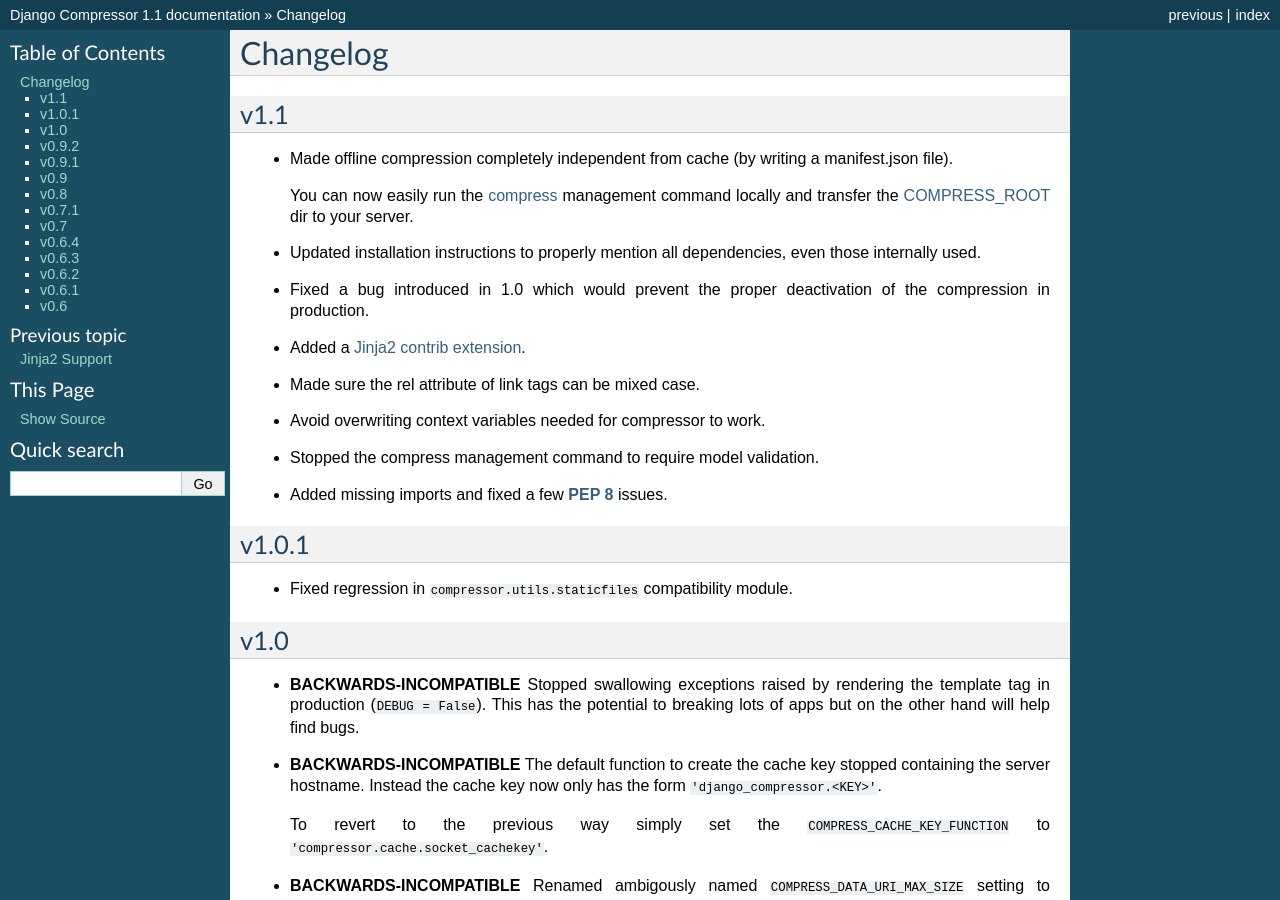
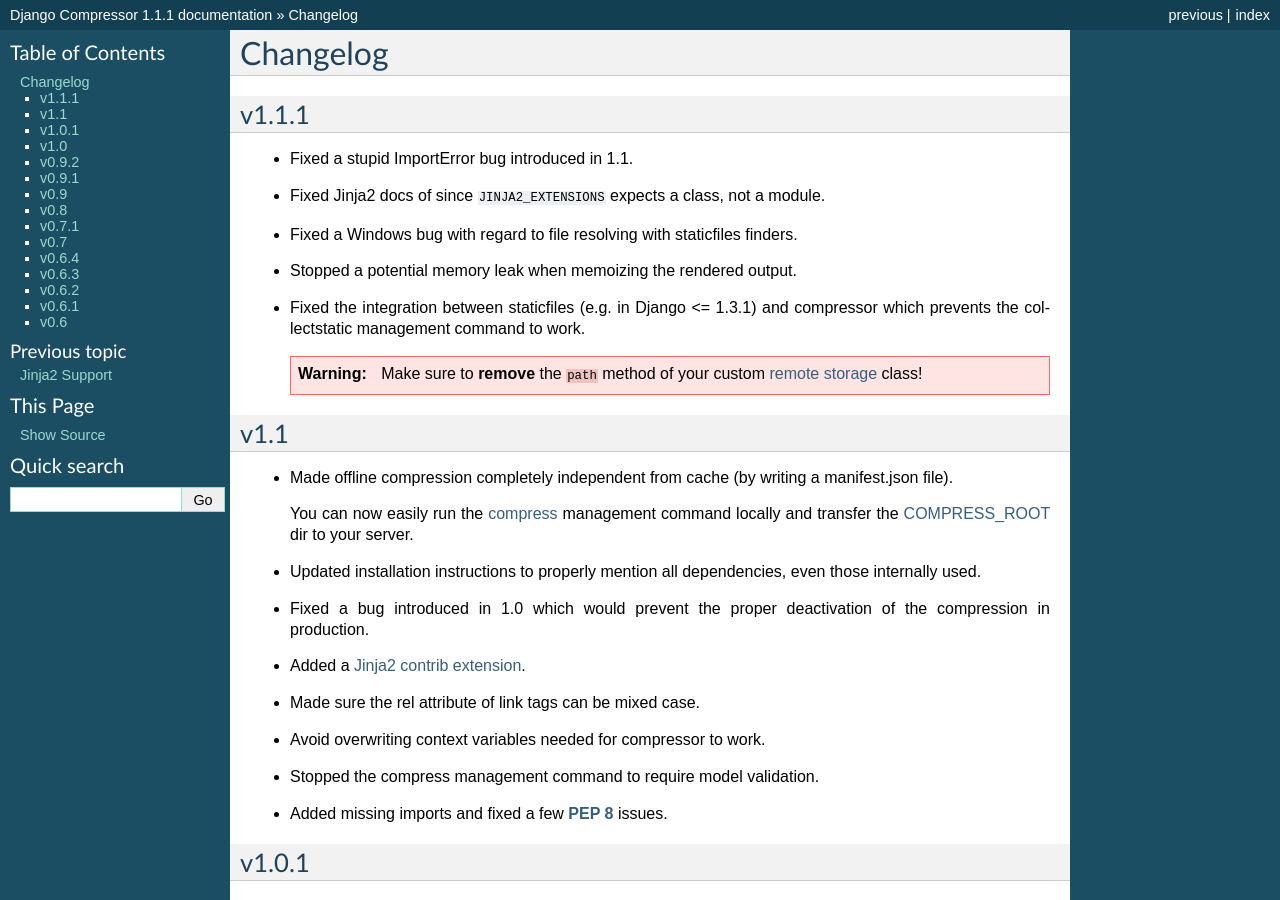
Before and after one commit to django-compressor/django-compressor, a Sphinx documentation site: the page built from docs/changelog.txt, in a window 1280 px wide and 900 px high. Built offline with Sphinx 7.4.7, drawn with Linux system fonts in a browser that asks for light colours; some of the changed text lies outside the part shown.

Commit message:
Bumped up the version slightly and documented the changes.

```diff
--- a/compressor/__init__.py
+++ b/compressor/__init__.py
@@ -1,2 +1,2 @@
 # following PEP 386, versiontools will pick it up
-__version__ = (1, 1, 0, "final", 0)
+__version__ = (1, 1, 1, "final", 0)
--- a/docs/changelog.txt
+++ b/docs/changelog.txt
@@ -1,5 +1,28 @@
 Changelog
 =========
+
+v1.1.1
+------
+
+- Fixed a stupid ImportError bug introduced in 1.1.
+
+- Fixed Jinja2 docs of since ``JINJA2_EXTENSIONS`` expects
+  a class, not a module.
+
+- Fixed a Windows bug with regard to file resolving with
+  staticfiles finders.
+
+- Stopped a potential memory leak when memoizing the rendered
+  output.
+
+- Fixed the integration between staticfiles (e.g. in Django <= 1.3.1)
+  and compressor which prevents the collectstatic management command
+  to work.
+
+  .. warning::
+
+     Make sure to **remove** the ``path`` method of your custom
+     :ref:`remote storage <remote_storages>` class!
 
 v1.1
 ----
--- a/docs/conf.py
+++ b/docs/conf.py
@@ -50,7 +50,7 @@
 # The short X.Y version.
 version = '1.1'
 # The full version, including alpha/beta/rc tags.
-release = '1.1'
+release = '1.1.1'
 
 # The language for content autogenerated by Sphinx. Refer to documentation
 # for a list of supported languages.
```
